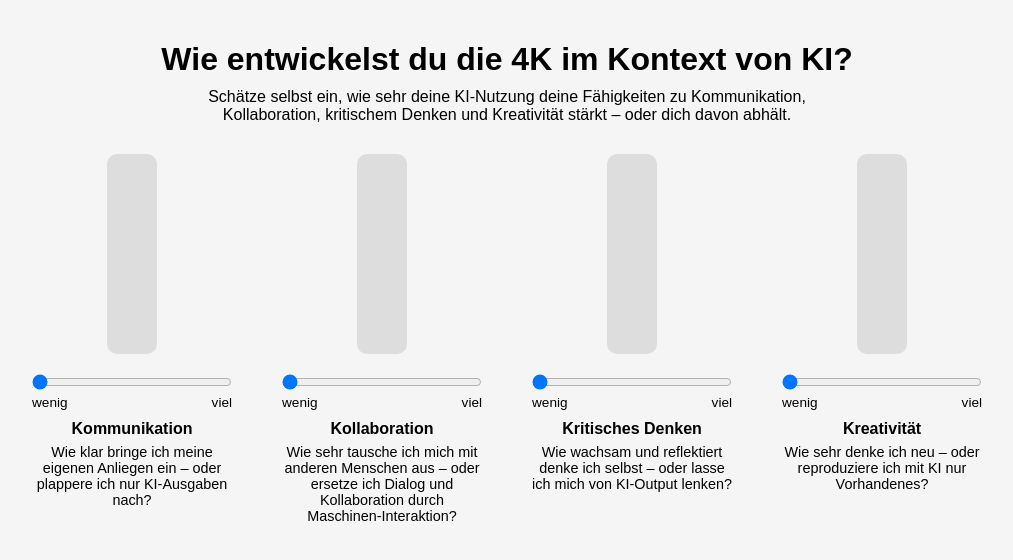
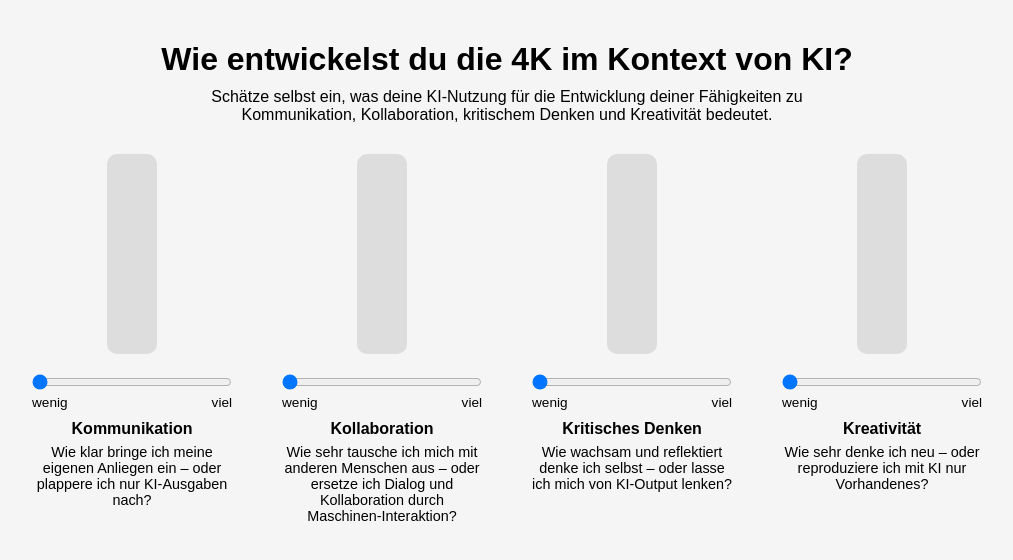
Before and after one commit to eBildungslabor/4kki, a plain HTML site: page index.html in a window 1280 px wide. Shown: the whole page, without its empty margins (133-1146 px from the left). Drawn offline with nearby package versions, Linux system fonts and the light colour scheme.

Commit message:
Update index.html

```diff
--- a/index.html
+++ b/index.html
@@ -112,7 +112,7 @@
 <body>
 
   <h1>Wie entwickelst du die 4K im Kontext von KI?</h1>
-  <p>Schätze selbst ein, wie sehr deine KI-Nutzung deine Fähigkeiten zu Kommunikation, Kollaboration, kritischem Denken und Kreativität stärkt – oder dich davon abhält.</p>
+  <p>Schätze selbst ein, was deine KI-Nutzung für die Entwicklung deiner Fähigkeiten zu Kommunikation, Kollaboration, kritischem Denken und Kreativität bedeutet.</p>
 
   <div class="grid" id="kompetenzen"></div>
 
```
